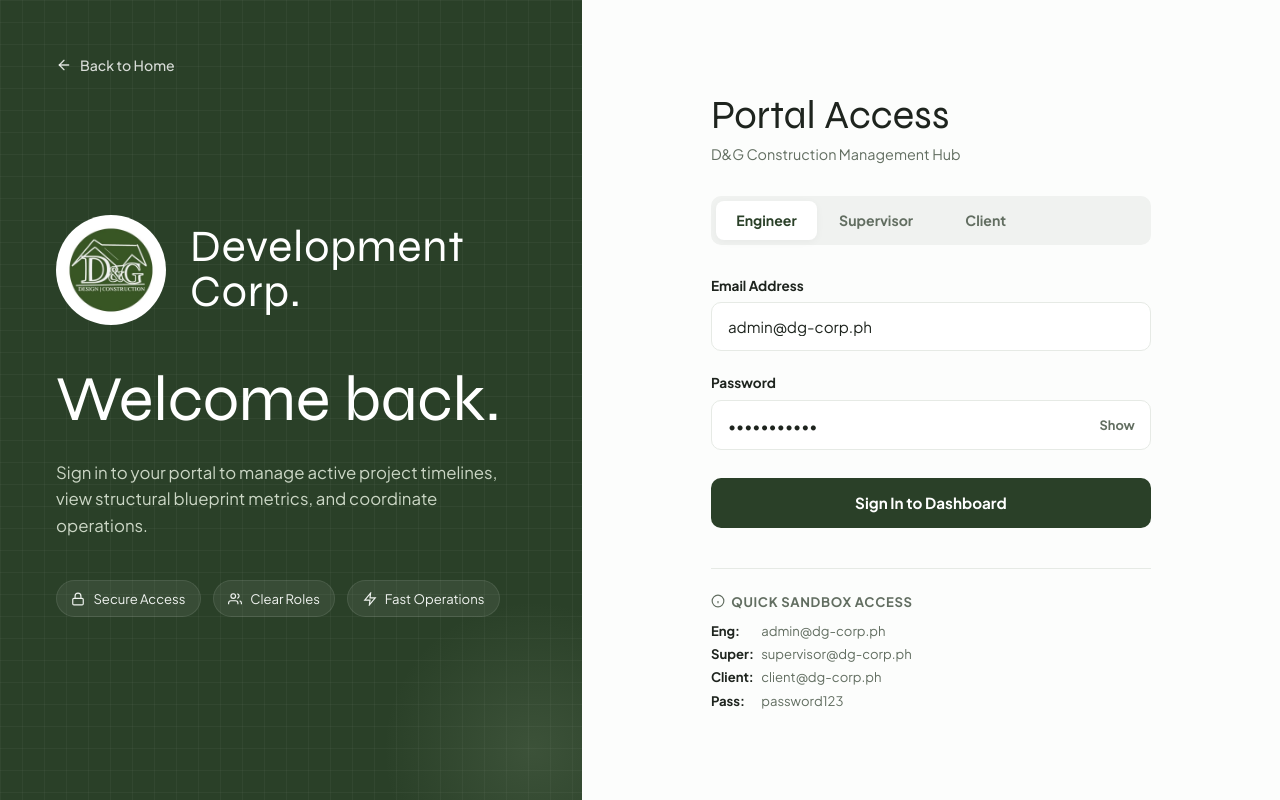
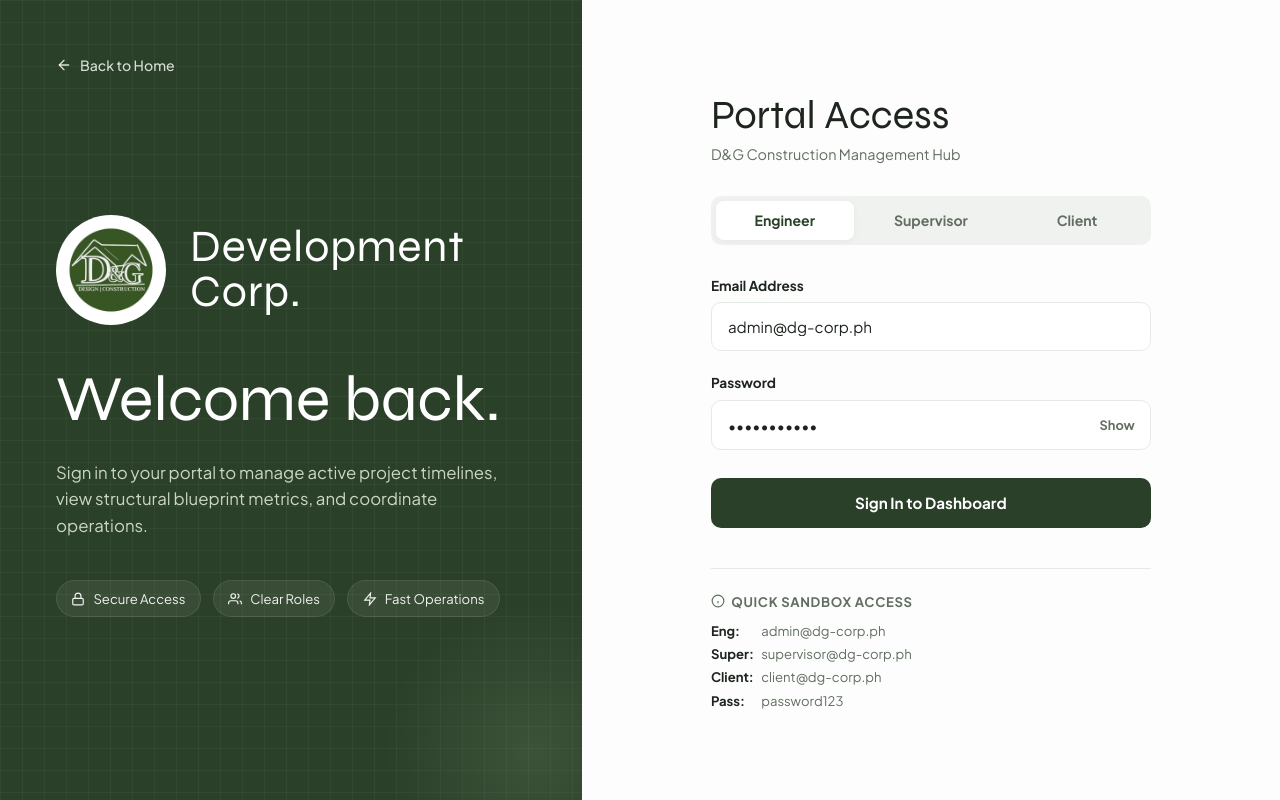
Before and after one commit to PaulPastor24/DGConstruction, a Laravel app: page /login in a window 1280 px wide. Run offline with Laravel 12, Linux system fonts and the light colour scheme; some libraries are stand-ins or nearby versions.

Commit message:
Fix login page layout after removing staff tab

```diff
--- a/public/css/login.css
+++ b/public/css/login.css
@@ -191,7 +191,7 @@ RIGHT FORM PANEL
 
 .role-tabs {
     display: grid;
-    grid-template-columns: repeat(4, minmax(0, 1fr));
+    grid-template-columns: repeat(3, minmax(0, 1fr));
     gap: 0.5rem;
     margin-bottom: 2rem;
     padding: 0.3rem;
@@ -464,7 +464,7 @@ RESPONSIVE
     }
 
     .role-tabs {
-        grid-template-columns: repeat(4, minmax(0, 1fr));
+        grid-template-columns: repeat(3, minmax(0, 1fr));
         gap: 6px;
         margin-bottom: 22px;
         padding: 6px;
```
